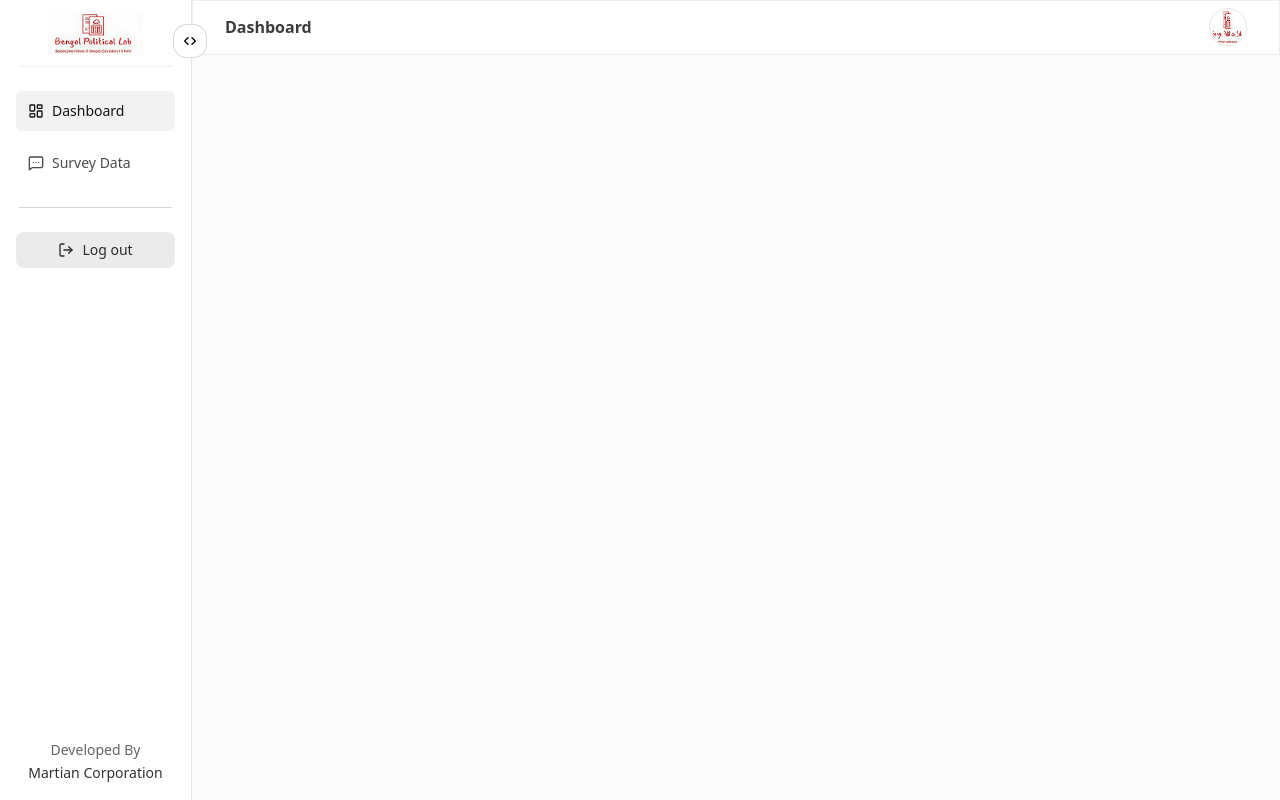
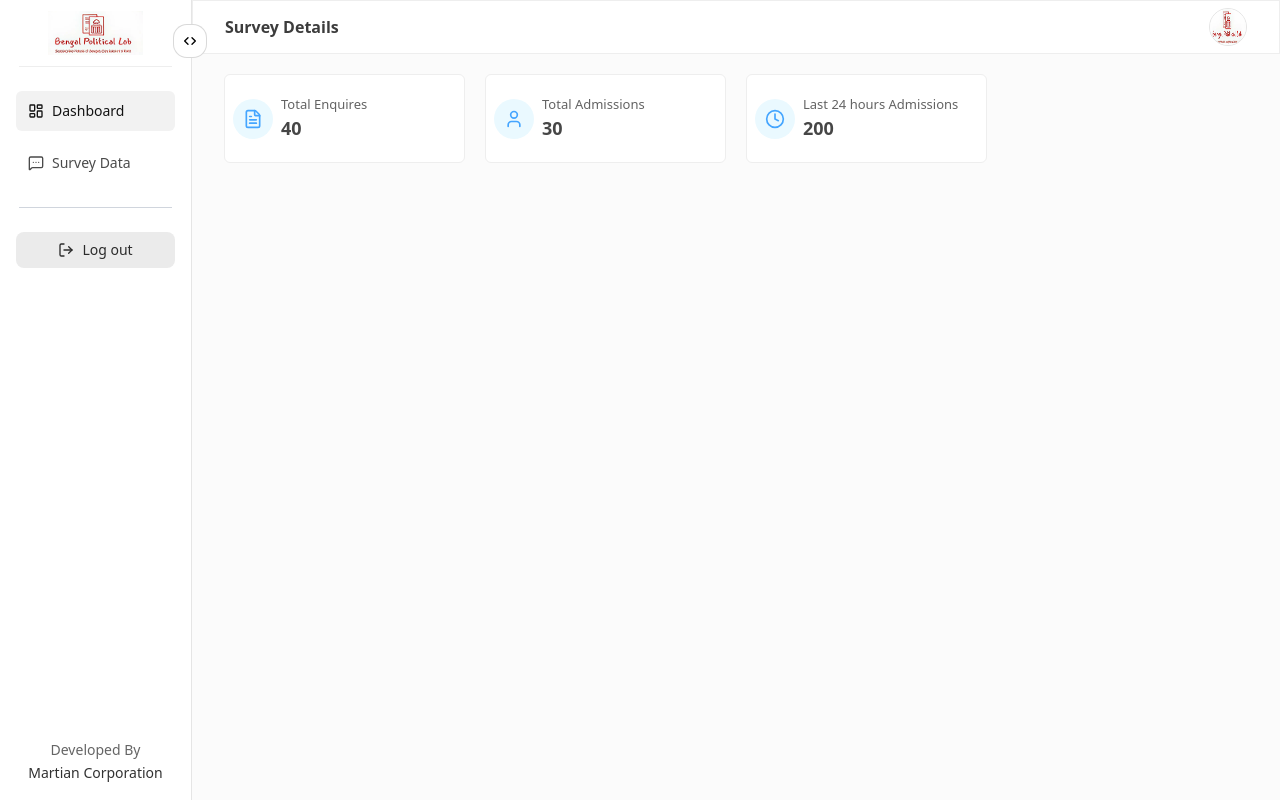
Before and after one commit to martiancorporation/bpl_dashboard_frontend, a React (Vite) app: page /dashboard in a window 1280 px wide. Built offline with nearby package versions, Linux system fonts and the light colour scheme; no server answers; sample sign-in values are in the browser's storage.

Commit message:
feat: add body in dashboard

```diff
--- /dev/null
+++ b/src/layouts/dashboard/body.tsx
@@ -0,0 +1,45 @@
+import { Clock, FileText, User } from "lucide-react";
+import { useState } from "react";
+
+export default function Body() {
+  const [loading, setLoading] = useState(false);
+  return (
+    <div className="flex bg-[#FBFBFB] flex-col gap-y-3 py-5 px-4 sm:px-8 h-[calc(100%-45px)]">
+      <div className="w-full grid grid-cols-1 md:grid-cols-2 lg:grid-cols-4 gap-5 ">
+        {[
+          {
+            icon: FileText,
+            label: "Total Enquires",
+            value: 40,
+          },
+          {
+            icon: User,
+            label: "Total Admissions",
+            value: 30,
+          },
+          {
+            icon: Clock,
+            label: "Last 24 hours Admissions",
+            value: 200,
+          },
+
+        ].map(({ icon: Icon, label, value }, i) => (
+          <div
+            key={i}
+            className="w-full rounded-[6px] border border-[#EEEEEE] bg-white px-2 py-5 flex items-center gap-x-2"
+          >
+            <div className="bg-[#EAF9FF] w-[40px] h-[40px] rounded-full flex items-center justify-center">
+              <Icon className="text-[#44A5FF] w-5" />
+            </div>
+            <div>
+              <p className="text-[#636363] text-[13px] font-medium">{label}</p>
+              <p className="text-[#464646] text-[18px] font-bold">
+                {loading ? "..." : value ?? 0}
+              </p>
+            </div>
+          </div>
+        ))}
+      </div>
+    </div>
+  );
+}
--- a/src/layouts/dashboard/index.tsx
+++ b/src/layouts/dashboard/index.tsx
@@ -1,18 +1,11 @@
 import Navbar from "@/components/dashboard-layouts/navbar";
+import Body from "./body";
 
 const Dashboard = () => {
   return (
     <main className="w-full h-full flex flex-col">
-      <Navbar title={"Dashboard"} />
-
-      <div className="flex bg-[#FBFBFB] flex-col gap-y-3 h-[calc(100%-50px)] overflow-y-scroll overscroll-y-contain eme-scroll">
-        {/* <AdmissionTable
-          data={allAdmissionData}
-          loading={loading}
-          hasMore={hasMore}
-          onLoadMore={handleLoadMore}
-        /> */}
-      </div>
+      <Navbar title={"Survey Details"} />
+      <Body />
     </main>
   );
 };
```
